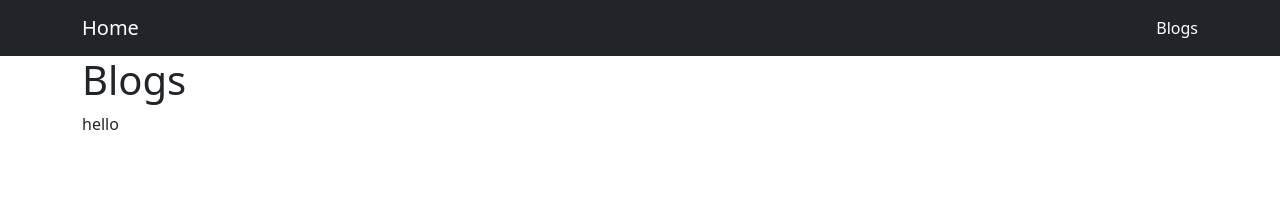
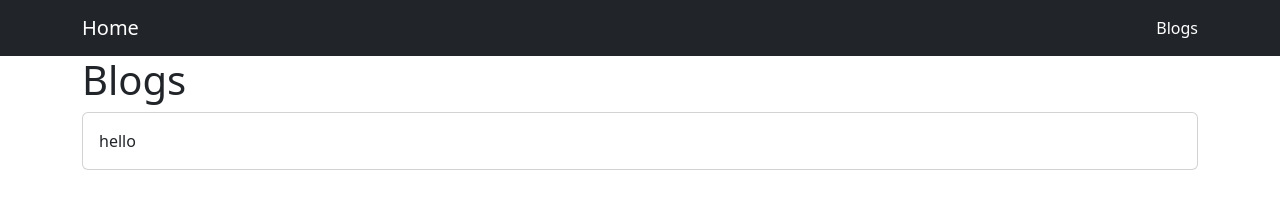
Before and after one commit to soohyuneee/my-blog, a React (Create React App) app: page /blogs in a window 1280 px wide. Shown: the top 220 px of the page. Built offline with nearby package versions, Linux system fonts and the light colour scheme; data requests are answered from the project's data file.

Commit message:
카드 컴포넌트 추가

```diff
--- a/package.json
+++ b/package.json
@@ -7,6 +7,7 @@
 		"@testing-library/react": "^13.4.0",
 		"@testing-library/user-event": "^13.5.0",
 		"axios": "^1.3.4",
+		"prop-types": "^15.8.1",
 		"react": "^18.2.0",
 		"react-dom": "^18.2.0",
 		"react-router-dom": "^6.8.2",
--- /dev/null
+++ b/src/components/Card.js
@@ -0,0 +1,25 @@
+import PropTypes from 'prop-types';
+
+function Card({title, children}) {
+	return (
+		<div className="card mb-3">
+			<div className="card-body">
+				<div className="d-flex justify-content-between">
+					<div>{title}</div>
+					{children && <div>{children}</div>}
+				</div>
+			</div>
+		</div>
+	);
+}
+
+Card.propTypes = {
+	title: PropTypes.string.isRequired,
+	children: PropTypes.element,
+};
+
+Card.defaultProps = {
+	children: null,
+};
+
+export default Card;
--- a/src/pages/ListPage.js
+++ b/src/pages/ListPage.js
@@ -1,5 +1,6 @@
 import axios from 'axios';
 import {useEffect, useState} from 'react';
+import Card from '../components/Card';
 
 function ListPage() {
 	const [posts, setPosts] = useState([]);
@@ -18,7 +19,7 @@ function ListPage() {
 		<div>
 			<h1>Blogs</h1>
 			{posts.map((post) => {
-				return <div key={post.id}>{post.title}</div>;
+				return <Card key={post.id} title={post.title} />;
 			})}
 		</div>
 	);
```
Also changed, not shown: 1 other file (tests, documents, lock files or other folders).
